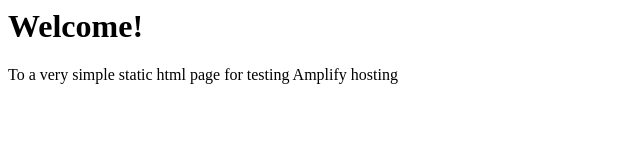
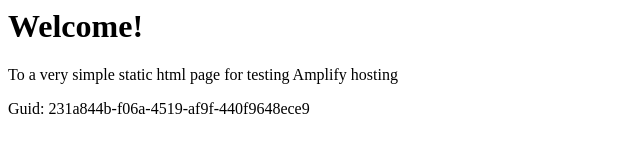
Before and after one commit to aws-aemilia-fra/Github-PR-Commit-Integration-Test-DoNotTouch-GitHubAutoBuildCanaryTest-v1-preprod-eu-central-1, a website: page src/index.html in a window 1280 px wide. Shown: the whole page, without its empty margins (0-640 px from the left). Drawn offline with Linux system fonts and the light colour scheme.

Commit message:
commit from integ tests

```diff
--- a/src/index.html
+++ b/src/index.html
@@ -1,3 +1,5 @@
+
+
 <html lang="en">
 
 <head>
@@ -10,6 +12,6 @@
 <body>
     <h1>Welcome!</h1>
     <p>To a very simple static html page for testing Amplify hosting</p>
-</body>
+    <p>Guid: 231a844b-f06a-4519-af9f-440f9648ece9</p></body>
 
 </html>
```
